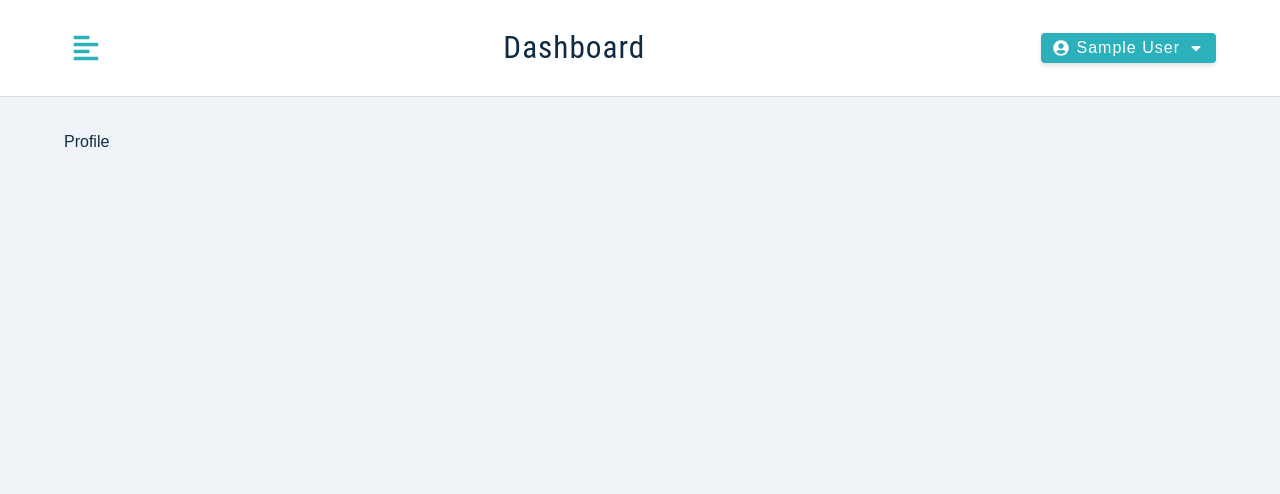
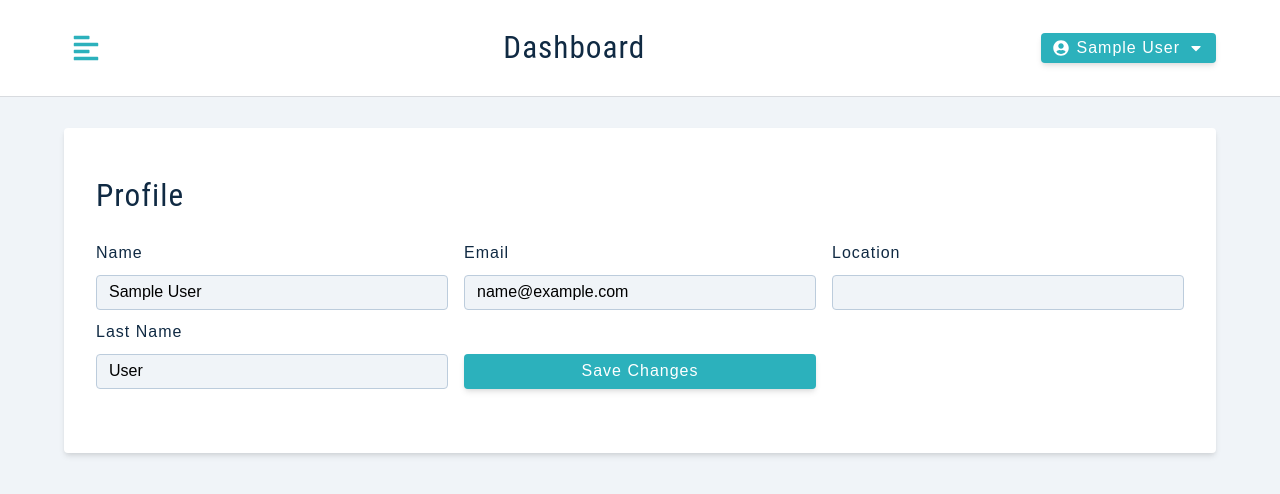
Before and after one commit to Johny270/Personal-job-tracker, a React (Create React App) app in the folder client/: page /profile in a window 1280 px wide. Shown: the top 494 px of the page. Built offline with nearby package versions, Linux system fonts and the light colour scheme; sample sign-in values are in the browser's storage.

Commit message:
Stub update user functionality on profile view

```diff
--- a/client/src/context/appContext.js
+++ b/client/src/context/appContext.js
@@ -82,8 +82,12 @@ const AppProvider = ({children}) => {
     removeUserFromLocalStorage()
   }
 
+  const updateUser = async (currentUser) => {
+    console.log(currentUser)
+  }
+
   return (
-    <AppContext.Provider value={{ ...state, displayAlert, setupUser, toggleSidebar, logoutUser }}>{children}</AppContext.Provider>
+    <AppContext.Provider value={{ ...state, displayAlert, setupUser, toggleSidebar, logoutUser, updateUser }}>{children}</AppContext.Provider>
   )
 }
 
--- a/client/src/pages/dashboard/Profile.js
+++ b/client/src/pages/dashboard/Profile.js
@@ -1,6 +1,60 @@
+import { useState } from "react"
+import { FormRow, Alert } from "../../components"
+import { useAppContext } from "../../context/appContext"
+import Wrapper from "../../assets/wrappers/DashboardFormPage"
+
 const Profile = () => {
+  const { user, showAlert, displayAlert, updateUser, isLoading } = useAppContext()
+
+  const [name, setName] = useState(user?.name)
+  const [email, setEmail] = useState(user?.email)
+  const [lastName, setLastName] = useState(user?.lastName)
+  const [location, setLocation] = useState(user?.location)
+
+  const handleSubmit = (evt) => {
+    evt.preventDefault()
+    // if(!name || !email || !lastName || !location) {
+    //   displayAlert()
+    //   return
+    // }
+    updateUser({ name, email, lastName, location })
+  }
+
   return (
-    <div>Profile</div>
+    <Wrapper>
+      <form className="form" onSubmit={ handleSubmit }>
+        <h3>Profile</h3>
+        { showAlert && <Alert /> }
+        <div className="form-center">
+          <FormRow
+            type="text"
+            name="name"
+            value={ name }
+            handleChange={(evt) => setName(evt.target.value)}
+          />
+          <FormRow
+            type="email"
+            name="email"
+            value={ email }
+            handleChange={(evt) => setEmail(evt.target.value)}
+          />
+          <FormRow
+            type="text"
+            name="location"
+            value={ location }
+            handleChange={(evt) => setLocation(evt.target.value)}
+          />
+          <FormRow
+            type="text"
+            labelText='last name'
+            name="lastName"
+            value={ lastName }
+            handleChange={(evt) => setLastName(evt.target.value)}
+          />
+          <button className="btn btn-block" type="submit" disabled={isLoading}>{isLoading ? 'Please wait' : 'Save changes'}</button>
+        </div>
+      </form>
+    </Wrapper>
   )
 }
 
```
